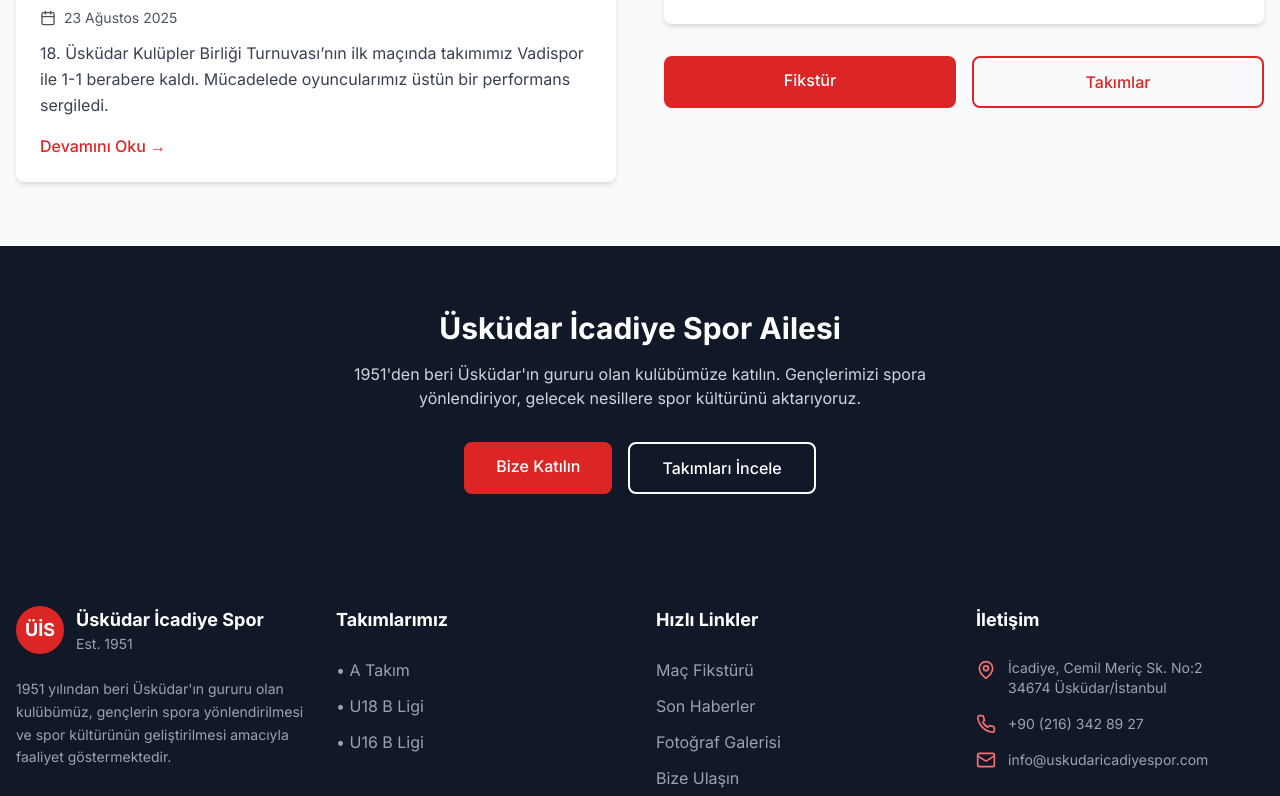
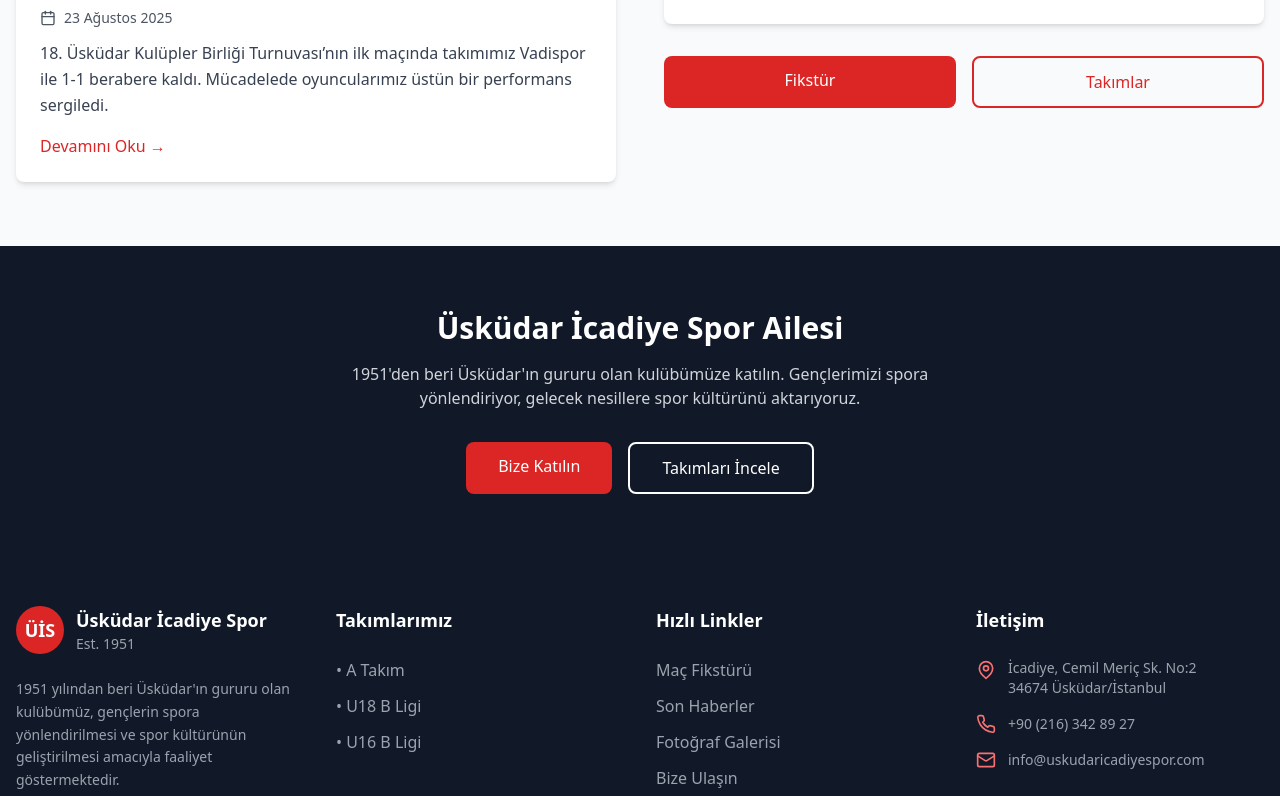
Before and after one commit to GeW1chT/uskudar-icadiyespor, a Next.js app: page / in a window 1280 px wide. Shown: the part 1264-2060 px from the top of the page. Built offline with nearby package versions, Linux system fonts and the light colour scheme.

Commit message:
chore: add CMS development tooling

```diff
--- a/eslint.config.mjs
+++ b/eslint.config.mjs
@@ -10,7 +10,7 @@ const compat = new FlatCompat({
 });
 
 const eslintConfig = [
-  ...compat.extends("next/core-web-vitals", "next/typescript"),
+  ...compat.extends("next/core-web-vitals"),
   {
     ignores: [
       "node_modules/**",
--- a/next.config.js
+++ b/next.config.js
@@ -1,8 +1,5 @@
 /** @type {import('next').NextConfig} */
 const nextConfig = {
-  experimental: {
-    appDir: true,
-  },
   images: {
     formats: ['image/webp', 'image/avif'],
     deviceSizes: [640, 750, 828, 1080, 1200, 1920, 2048, 3840],
@@ -30,11 +27,19 @@ const nextConfig = {
           },
           {
             key: 'Referrer-Policy',
-            value: 'origin-when-cross-origin'
+            value: 'strict-origin-when-cross-origin'
           },
           {
             key: 'Permissions-Policy',
             value: 'camera=(), microphone=(), geolocation=()'
+          },
+          {
+            key: 'Cross-Origin-Opener-Policy',
+            value: 'same-origin'
+          },
+          {
+            key: 'Cross-Origin-Resource-Policy',
+            value: 'same-origin'
           }
         ]
       }
--- a/src/app/layout.tsx
+++ b/src/app/layout.tsx
@@ -1,8 +1,5 @@
 import type { Metadata } from 'next'
-import { Inter } from 'next/font/google'
 import './globals.css'
-
-const inter = Inter({ subsets: ['latin'] })
 
 export const metadata: Metadata = {
   title: 'Üsküdar İcadiye Spor - Resmi Web Sitesi',
@@ -54,7 +51,7 @@ export default function RootLayout({
 }) {
   return (
     <html lang="tr">
-      <body className={inter.className}>
+      <body className="font-sans">
         {children}
       </body>
     </html>
--- a/src/app/page.tsx
+++ b/src/app/page.tsx
@@ -216,7 +216,7 @@ const HomePage = () => {
           <div className="container mx-auto px-4 text-center">
             <h2 className="text-3xl font-bold mb-4">Üsküdar İcadiye Spor Ailesi</h2>
             <p className="text-gray-300 mb-8 max-w-2xl mx-auto">
-              1951'den beri Üsküdar'ın gururu olan kulübümüze katılın.
+              1951&apos;den beri Üsküdar&apos;ın gururu olan kulübümüze katılın.
               Gençlerimizi spora yönlendiriyor, gelecek nesillere spor kültürünü aktarıyoruz.
             </p>
             <div className="flex flex-col sm:flex-row gap-4 justify-center">
--- a/src/components/Footer.tsx
+++ b/src/components/Footer.tsx
@@ -19,7 +19,7 @@ const Footer = () => {
               </div>
             </div>
             <p className="text-gray-400 text-sm leading-relaxed">
-              1951 yılından beri Üsküdar'ın gururu olan kulübümüz, gençlerin
+              1951 yılından beri Üsküdar&apos;ın gururu olan kulübümüz, gençlerin
               spora yönlendirilmesi ve spor kültürünün geliştirilmesi amacıyla
               faaliyet göstermektedir.
             </p>
```
Also changed, not shown: package.json (+18 -4 lines), src/test/setup.ts (added, +1 -0 lines), vitest.config.mts (added), 1 other file (tests, documents, lock files or other folders).
